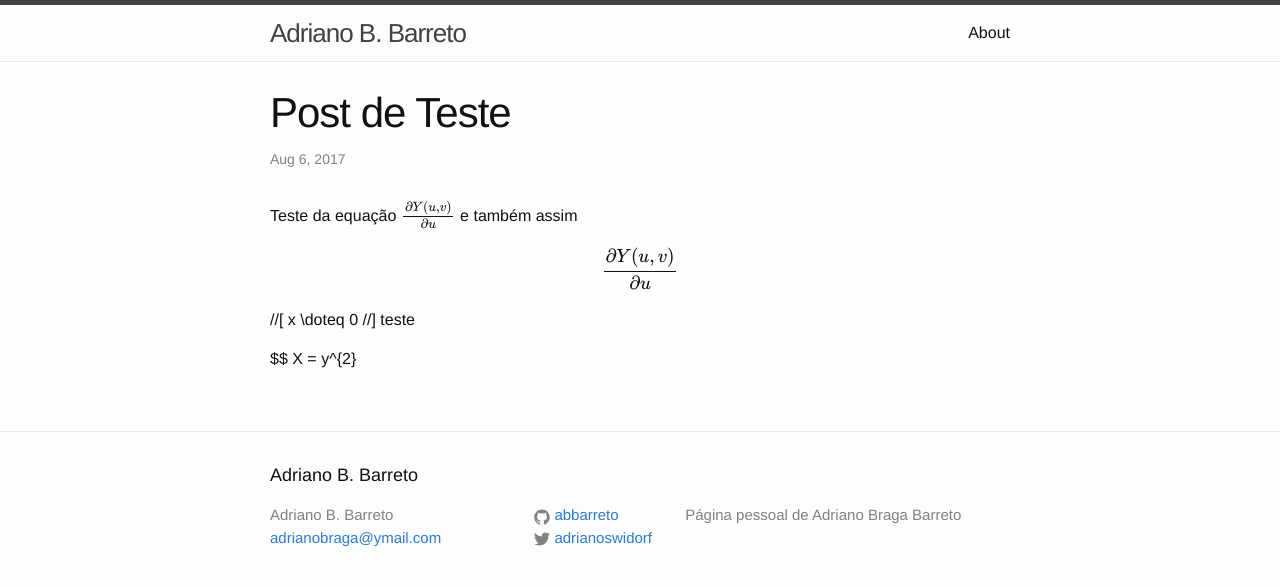
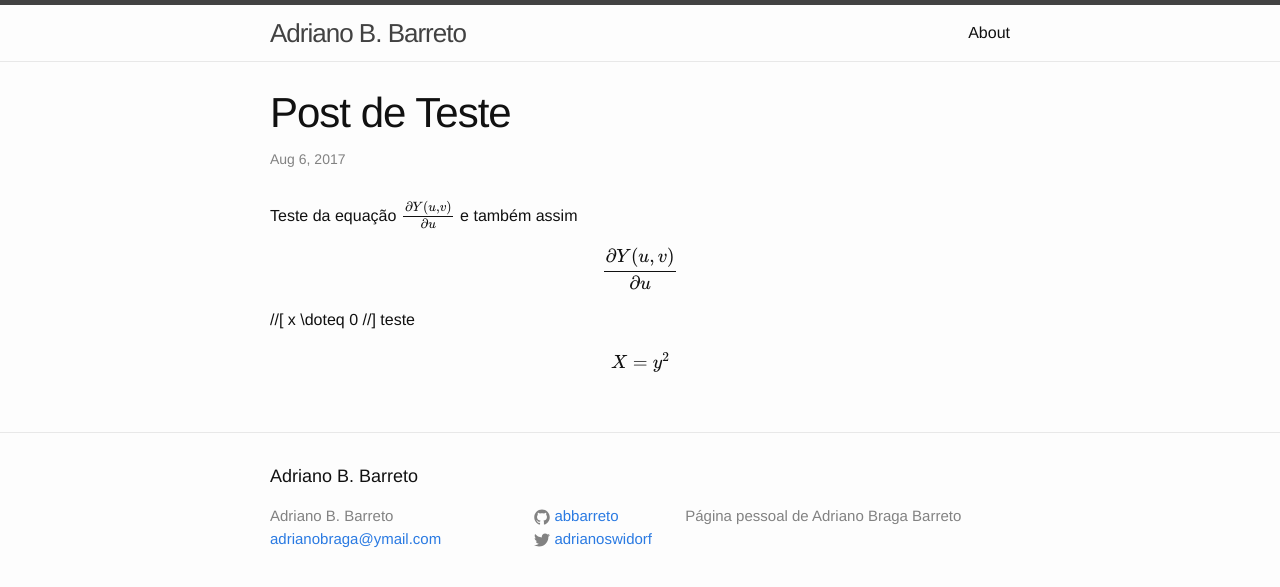
Before and after one commit to hs-macunaima/abbarreto.github.io, a Jekyll site: the page built from _posts/2017-06-06-Post-de-Teste.markdown, in a window 1280 px wide. Shown: the top 587 px of the page. Built offline with Jekyll 4.4.1, drawn with Linux system fonts in a browser that asks for light colours; formulas are drawn with MathJax 3.

Commit message:
java do mathjax em tudo certo

```diff
--- a/_posts/2017-06-06-Post-de-Teste.markdown
+++ b/_posts/2017-06-06-Post-de-Teste.markdown
@@ -7,4 +7,4 @@ categories: teste
 Teste da equação \\( \frac{\partial Y(u,v)}{\partial u}\\) e também assim
 \\[ \frac{\partial Y(u,v)}{\partial u} \\] //[ x \doteq 0 //] teste
 
-$$ X = y^{2}
+$$ X = y^{2} $$
```
